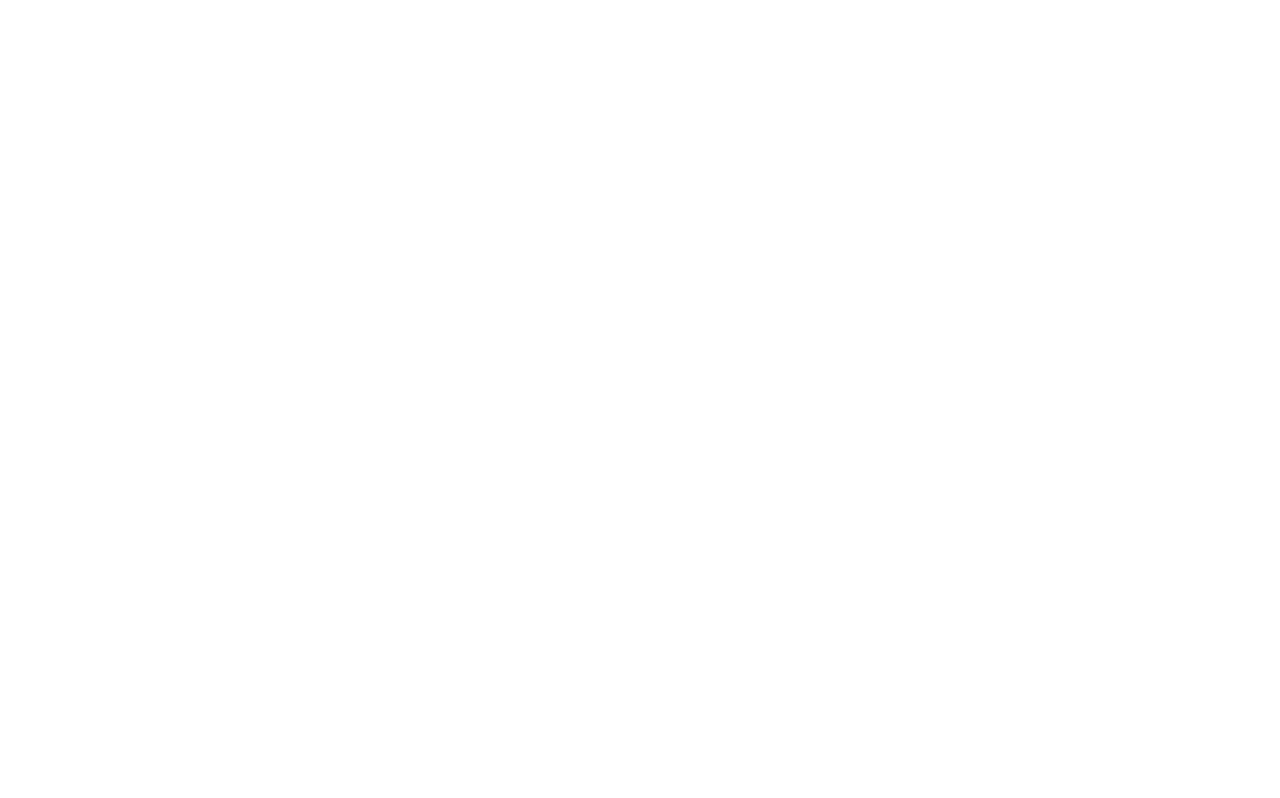
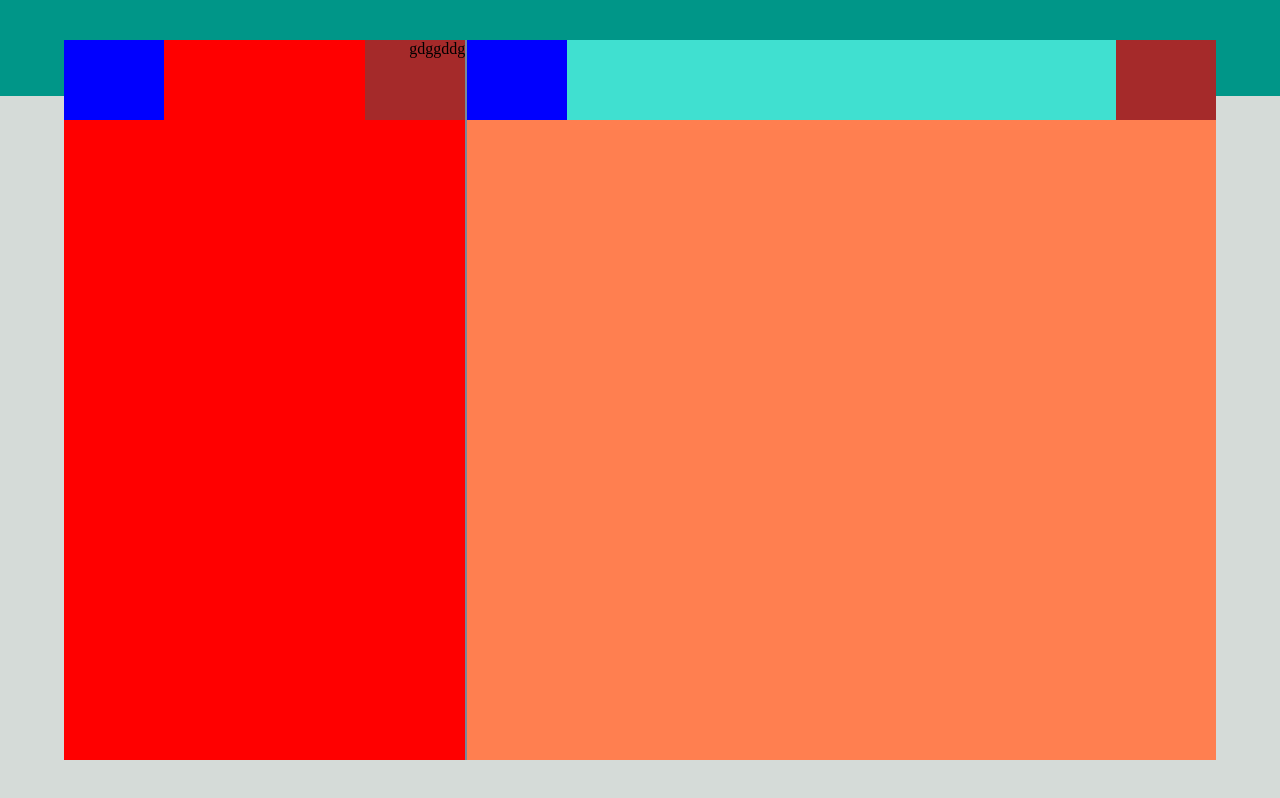
Before and after one commit to DanieleAntonaci/vue-boolzapp, a plain HTML site: page index.html in a window 1280 px wide. Drawn offline with nearby package versions, Linux system fonts and the light colour scheme.

Commit message:
featy upper css section

```diff
--- a/css/style.css
+++ b/css/style.css
@@ -1,5 +1,120 @@
+/*************************
+            GENERAL
+ ************************/
 *{
     margin: 0;
     padding: 0;
     box-sizing: border-box;
 }
+#app{
+    background: linear-gradient(0deg, #d5dbd8 0 88%, #009688 88% 100%);
+    width: 100%;
+    height: 100vh;
+
+    display: flex;
+    justify-content: center;
+    align-items: center;
+}
+#container {
+    width: 90vw;
+    height: 90vh;
+
+    display: flex;
+}
+
+/*************************
+        container
+ ************************/
+
+#my-id{
+    width: 35%;
+    height: 100%;
+    border-right: 2px solid lightslategray;
+
+    /* debug */
+    background-color: red;
+}
+#user-title-chat{
+    width: 65%;
+    height: 100%;
+    background-color: aliceblue;
+}
+
+
+
+/*************************
+LEFT SIDE
+************************/
+#my-user-account{
+    width: 100%;
+    height: 80px;
+
+    display: flex;
+    justify-content: space-between;
+
+}
+#users-chat{
+    width: 100%;
+    height: calc(100% - 80px);
+}
+
+
+/* user */
+#my-name-account{
+    height: 100%;
+    min-width: 100px;
+
+    /* debug */
+    background-color: blue;
+}
+#my-user-options{
+    height: 100%;
+    min-width: 100px;
+    text-align: right;
+
+        /* debug */
+    background-color:brown;
+}
+
+
+
+
+
+
+/*************************
+RIGHT SIDE
+ ************************/
+
+ #chat-user{
+    width: 100%;
+    height: 80px;
+
+    display: flex;
+    justify-content: space-between;
+
+    /* DEBUG */
+    background-color:turquoise;
+}
+#message-user{
+    width: 100%;
+    height: calc(100% - 80px);
+
+    background-color:coral;
+}
+
+/* user message */
+#account-user-chat{
+    height: 100%;
+    min-width: 100px;
+
+    /* debug */
+    background-color: blue;
+}
+#option-for-chat{
+    height: 100%;
+    min-width: 100px;
+    text-align: right;
+
+        /* debug */
+    background-color:brown;
+}
--- a/index.html
+++ b/index.html
@@ -9,7 +9,52 @@
     <title>Boolzapp</title>
 </head>
 <body>
+    <div id="app">
+        <div id="container">
 
+
+            <!-- left -->
+            <div id="my-id">
+
+                <!-- upper -->
+                <div id="my-user-account">
+                    <div id="my-name-account">
+
+                    </div>
+                    <div id="my-user-options">
+                        gdggddg
+                    </div>
+                </div>
+
+                <!-- bottom -->
+                <div id="users-chat">
+
+                </div>
+            </div>
+
+
+            <!-- right -->
+            <div id="user-title-chat">
+
+                <!-- upper -->
+                <div id="chat-user">
+                    <div id="account-user-chat">
+
+                    </div>
+                    <div id="option-for-chat">
+
+                    </div>
+                </div>
+
+                <!-- bottom -->
+                <div id="message-user">
+
+                </div>
+            </div>
+
+        </div>
+
+    </div>
 
     <script src="https://unpkg.com/vue@3/dist/vue.global.js"></script>
     <script src="script/main.js"></script>
```
